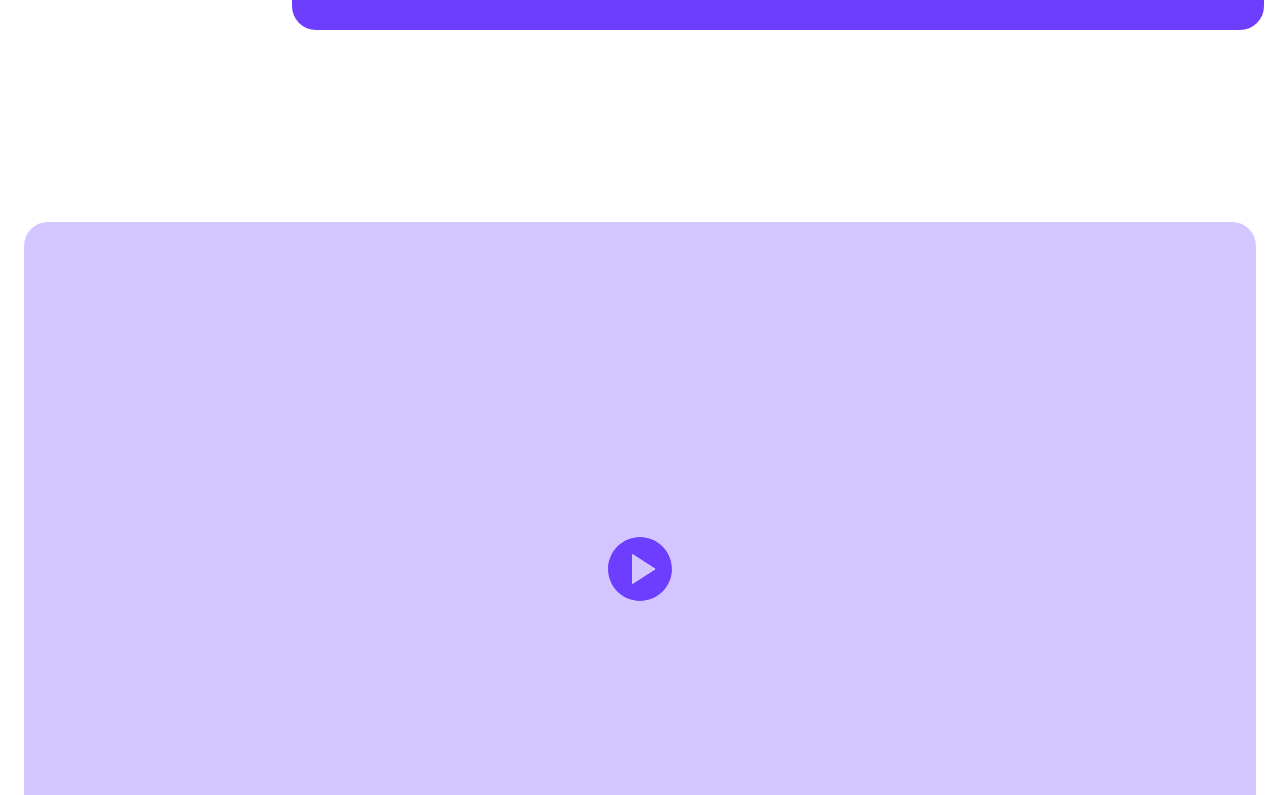
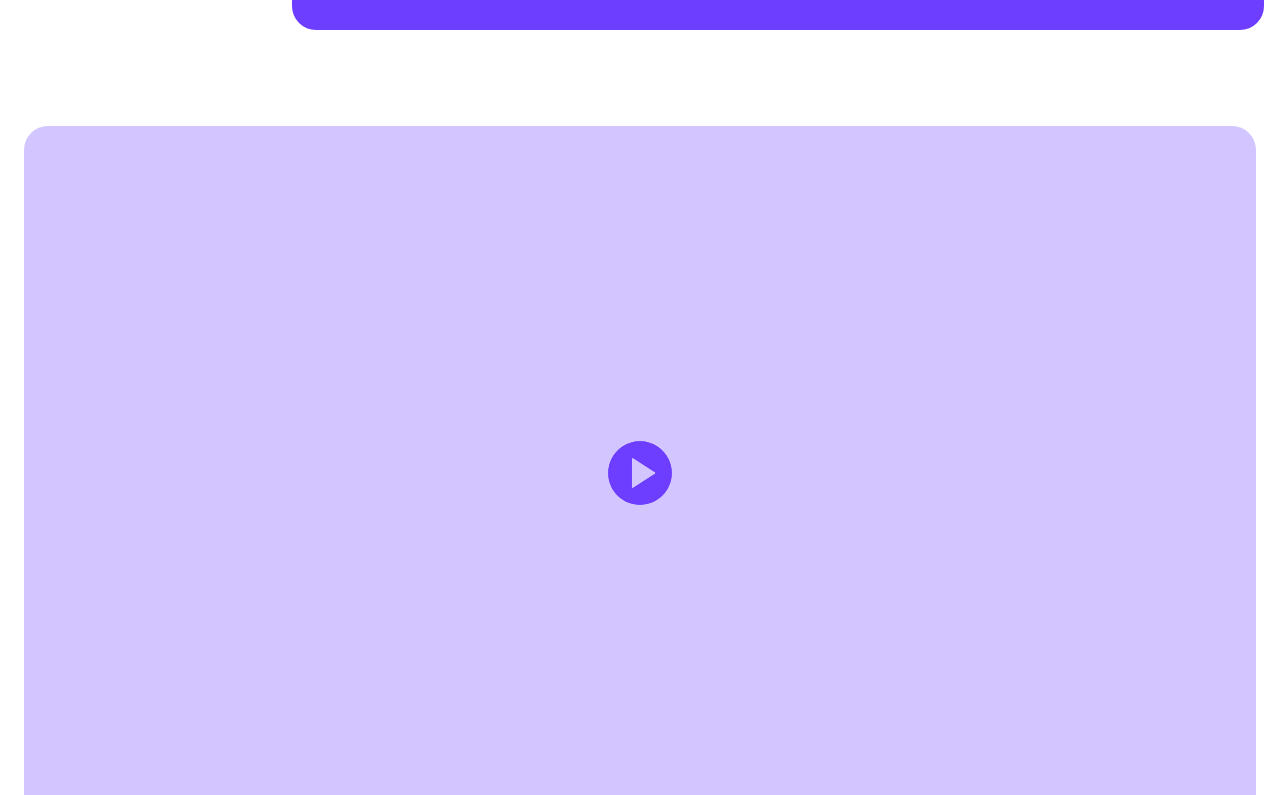
Before and after one commit to Trescento/adelanta, a Nuxt app: page / in a window 1280 px wide. Shown: the part 2082-2877 px from the top of the page. Built offline with nearby package versions, Linux system fonts and the light colour scheme.

Commit message:
Update VideoSection.vue styling

```diff
--- a/src/components/VideoSection.vue
+++ b/src/components/VideoSection.vue
@@ -1,5 +1,5 @@
 <template>
-  <section class="my-48 container">
+  <section class="my-24 container">
     <div class="relative aspect-video rounded-3xl overflow-hidden bg-brand-purple-light">
       <iframe v-if="showVideo" src="https://player.vimeo.com/video/601518684?h=5e7c0b6e8b" class="absolute top-0 left-0 h-full w-full" frameborder="0" allow="autoplay; fullscreen; picture-in-picture" allowfullscreen />
       <div v-else class="absolute top-0 left-0 h-full w-full">
```
